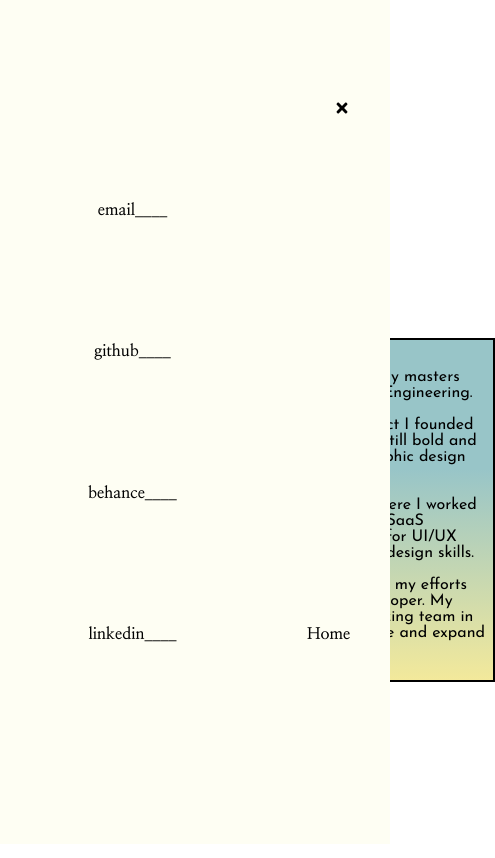
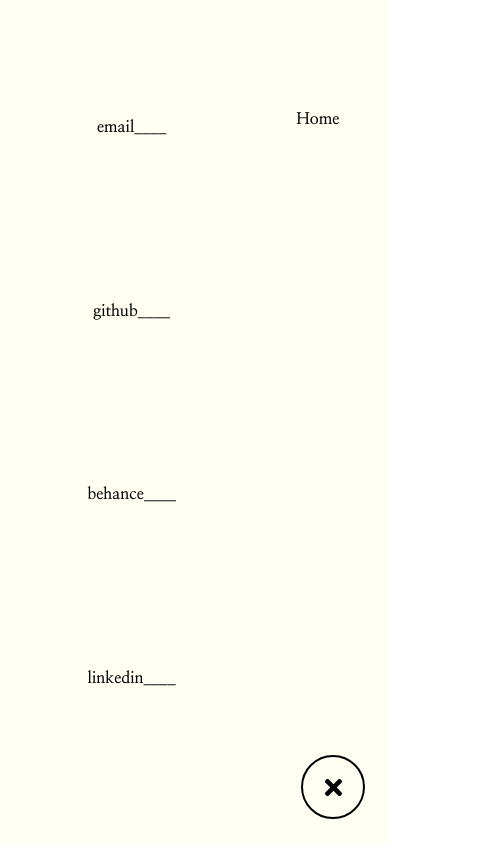
Before and after one commit to ElenaTsap/react-portfolio, a React (Create React App) app: page /about in a window 390 px wide. Both pictures are taken after a click on the element 333 px from the left and 787 px from the top of the page. Shown: the top 858 px of the page, 495 px wide, since content can reach past the window. Built offline with nearby package versions, Linux system fonts and the light colour scheme; grey boxes are pictures that could not be loaded; some icons are missing; what react-stonecutter would draw is missing.

Commit message:
changed button - fixed some rensonsivity issues

```diff
--- a/src/components/FooterMobile.css
+++ b/src/components/FooterMobile.css
@@ -14,17 +14,18 @@
     display: flex;
     flex-direction: column;
     width: 50%;
+    height: 100;
     justify-content: space-between;
     padding: 40px;
 }
 
 .opened-menu-container > div:nth-of-type(1) {
-    padding: 200px 0px 200px 60px;
+    padding: 30% 0% 40% 16%;
     align-items: center;
 }
 
 .opened-menu-container > div:nth-of-type(2) {
-    padding: 100px 40px 200px 0;
+    padding: 28% 13% 0 0%;
     align-items: flex-end;
 }
 
--- a/src/components/FooterMobile.js
+++ b/src/components/FooterMobile.js
@@ -21,7 +21,6 @@
                 </div>
 
                 <div>
-                    <div onClick = {openMenuHandler}><FaTimes/></div>
                     <NavLink
                         exact
                         activeClassName = "active"
@@ -31,6 +30,9 @@
                     >
                         Home
                     </NavLink>
+                    <div className='closed-menu-container' onClick = {openMenuHandler}>
+                        <FaTimes className = 'fa-icon'/>
+                    </div>
 
                 </div>
 
--- a/src/components/Grid.js
+++ b/src/components/Grid.js
@@ -11,7 +11,6 @@
             className='grid-inner'
             component="div"
             columns={2}
-
             columnWidth={matches ? '600' : '350'}
             gutterWidth={80}
             gutterHeight={80}
--- a/src/components/ProjectCard.css
+++ b/src/components/ProjectCard.css
@@ -97,4 +97,9 @@
     .img-container {
         width: 350px;
     }
+
+    .banner,
+    .img-container {
+        height: 350px;
+    }
 }
--- a/src/pages/About.js
+++ b/src/pages/About.js
@@ -46,8 +46,8 @@
                 mobile : {
                     width: '300px',
                     textAlign: 'left',
-                    top: '40%',
-                    left: '45%',
+                    top: '20%',
+                    left: '5%',
                     background: 'linear-gradient(180deg, rgba(152, 197, 200, 1) 38%, rgba(243, 233, 155, 1) 100%)'
                 }
             }
@@ -76,8 +76,8 @@
                 mobile : {
                     width: '240px',
                     textAlign: 'center',
-                    left: '25%',
-                    top: '6%',
+                    left: '20%',
+                    top: '10%',
                     background: 'linear-gradient(180deg, rgba(255, 162, 117, 1) 38%, rgba(210, 85, 239, 1) 100%)',
                 }
             }
@@ -131,7 +131,7 @@
                     width: '100px',
                     textAlign: 'center',
                     left: '55%',
-                    top: '60%',
+                    top: '50%',
                     background: 'linear-gradient(180deg, rgba(255, 0, 68, 1) 8%, rgba(255, 222, 132, 1) 100%)'
                 }
             }
@@ -157,13 +157,8 @@
                                 <p>{content}</p>
                             </div>
                         </Draggable>
-
-
             }
             </div>
-
-
-
         )
     })
 
```
